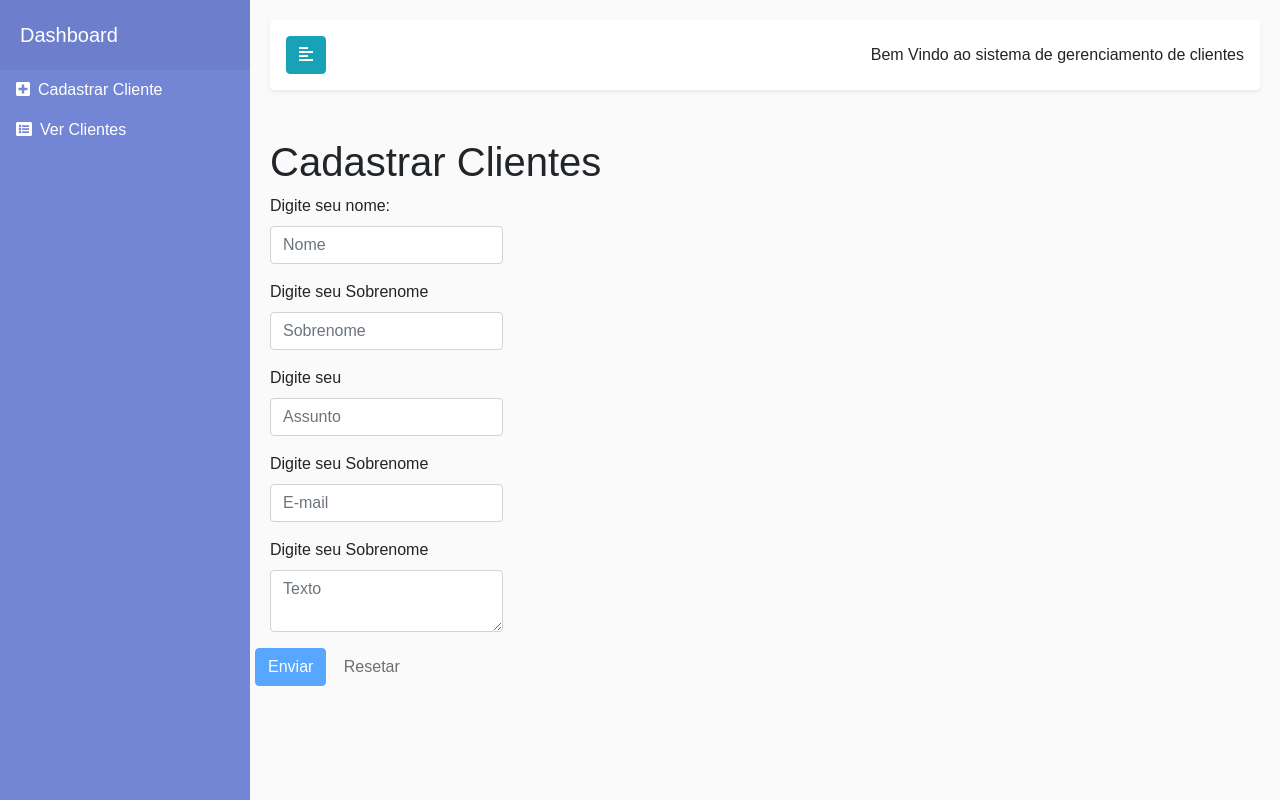
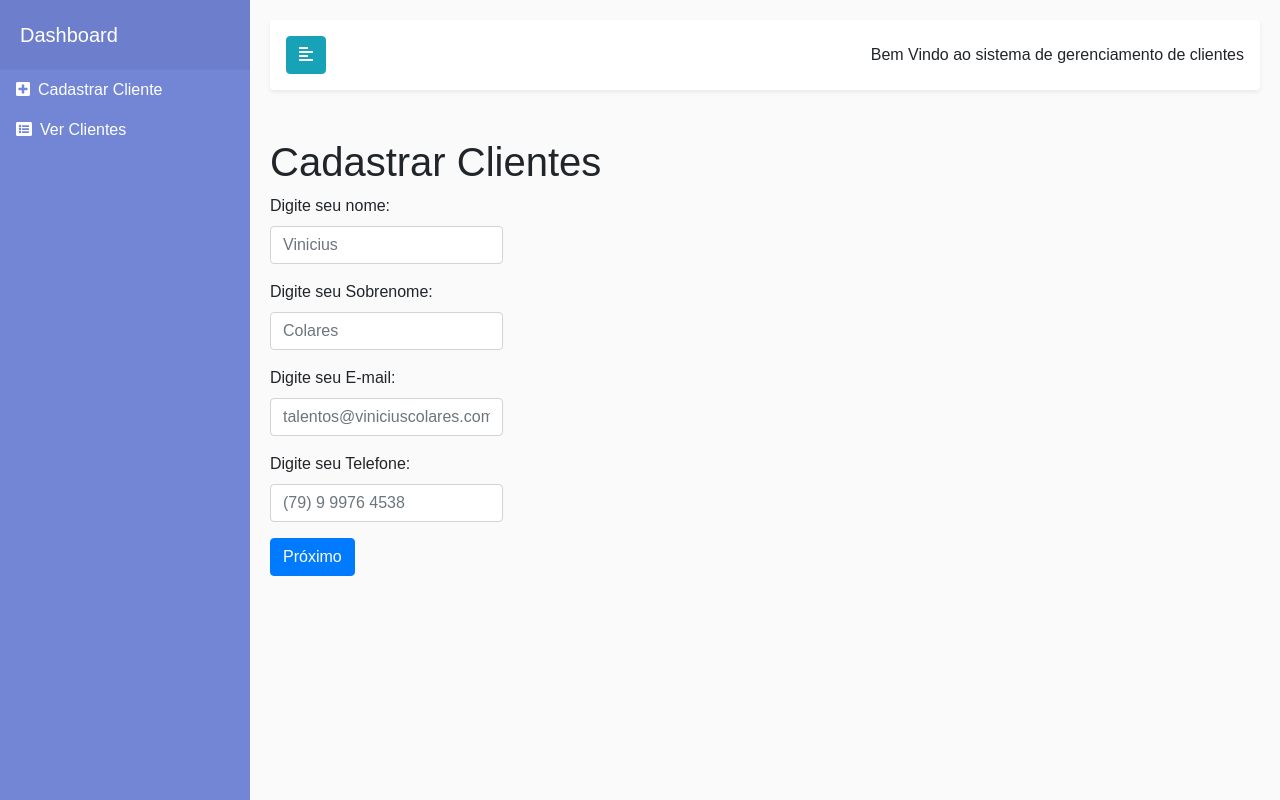
Before and after one commit to amanda-natallie/ReactApp, a React (Create React App) app: page /add-client in a window 1280 px wide. Built offline with nearby package versions, Linux system fonts and the light colour scheme.

Commit message:
Passando Steps!

```diff
--- a/src/pages/Clients/widgets/ListGroupCollapse.js
+++ b/src/pages/Clients/widgets/ListGroupCollapse.js
@@ -30,7 +30,6 @@ class ListGroupCollapse extends React.Component {
           <p>Data de Nascimento: {cat.dataNascimento} </p>
           <p>CPF: {cat.cpf}</p>
           <p>Renda Mensal: {cat.rendaMensal}</p>
-
           </Collapse>
         </div>
       </ListGroupItem>
--- a/src/pages/modules/CadastroCliente/components/Form.js
+++ b/src/pages/modules/CadastroCliente/components/Form.js
@@ -1,11 +1,15 @@
-import React from 'react'
-import {Field, reduxForm} from 'redux-form'
-import { Col, Form, FormGroup, Label, Input, Button} from 'reactstrap';
+import React, { useState } from "react";
+import { Field, reduxForm } from "redux-form";
+import { Col, Form, FormGroup, Label, Input, Button } from "reactstrap";
 
 const FormCadastro = props => {
-  const {handleSubmit, pristine, reset, submitting} = props
+  const { handleSubmit, pristine, reset, submitting } = props;
+  const [step, setStep] = useState(0);
+
   return (
     <Form onSubmit={handleSubmit} className="form">
+      {step === 0 && (
+        <>
           <Col>
             <FormGroup>
               <Label>Digite seu nome:</Label>
@@ -13,73 +17,142 @@ const FormCadastro = props => {
                 name="name"
                 component="input"
                 type="text"
-          placeholder="Nome"
+                placeholder="Vinicius"
                 className="form-control padding-right"
               />
             </FormGroup>
           </Col>
           <Col>
             <FormGroup>
-        <Label> Digite seu Sobrenome</Label>
+              <Label> Digite seu Sobrenome:</Label>
               <Field
                 name="lastname"
                 component="input"
                 type="text"
-          placeholder="Sobrenome"
+                placeholder="Colares"
                 className="form-control"
               />
             </FormGroup>
           </Col>
           <Col>
             <FormGroup>
-        <Label> Digite seu </Label>
+              <Label> Digite seu E-mail:</Label>
               <Field
-          name="subject"
+                name="email"
+                component="input"
+                type="email"
+                placeholder="talentos@viniciuscolares.com"
+                className="form-control"
+              />
+            </FormGroup>
+          </Col>
+          <Col>
+            <FormGroup>
+              <Label> Digite seu Telefone:</Label>
+              <Field
+                name="telefone"
                 component="input"
                 type="text"
-          placeholder="Assunto"
+                placeholder="(79) 9 9976 4538"
+                className="form-control padding-right"
+              />
+            </FormGroup>
+          </Col>
+        </>
+      )}
+      {step === 1 && (
+        <>
+          <Col>
+            <FormGroup>
+              <Label>CEP:</Label>
+              <Field
+                name="cep"
+                component="input"
+                type="text"
+                placeholder="49048-523"
                 className="form-control padding-right"
               />
             </FormGroup>
           </Col>
           <Col>
             <FormGroup>
-        <Label> Digite seu Sobrenome</Label>
+              <Label> Endereço 01:</Label>
               <Field
-          name="email"
+                name="address1"
                 component="input"
-          type="email"
-          placeholder="E-mail"
+                type="text"
+                placeholder="Avenida suvaco da gata, n 171"
                 className="form-control"
               />
             </FormGroup>
           </Col>
           <Col>
             <FormGroup>
-        <Label> Digite seu Sobrenome</Label>
-        <Field name="texto" component="textarea" className="form-control" placeholder="Texto" />
+              <Label> Endereço 02:</Label>
+              <Field
+                name="address2"
+                component="input"
+                type="email"
+                placeholder="Rua baixada da cachorrinha, n 69"
+                className="form-control"
+              />
             </FormGroup>
           </Col>
-      <div className="clearfix"></div>
-      <div className="form-group pull-right">
+        </>
+      )}
+      {step === 2 && (
+        <>
+          <Col>
+            <FormGroup>
+              <Label>Data de nascimento:</Label>
+              <Field
+                name="birthday"
+                component="input"
+                type="text"
+                placeholder="16/01/1992"
+                className="form-control padding-right"
+              />
+            </FormGroup>
+          </Col>
+          <Col>
+            <FormGroup>
+              <Label> CPF:</Label>
+              <Field
+                name="cpf"
+                component="input"
+                type="text"
+                placeholder="156.485.598-69"
+                className="form-control"
+              />
+            </FormGroup>
+          </Col>
+          <Col>
+            <FormGroup>
+              <Label> Renda Mensal:</Label>
+              <Field
+                name="income"
+                component="input"
+                type="email"
+                placeholder="R$ 6.000"
+                className="form-control"
+              />
+            </FormGroup>
+          </Col>
+        </>
+      )}
+      <Col>
         <button
-          type="submit"
+          type={step < 2 ? "button" : "submit"}
           className="btn btn-primary"
-          disabled={pristine || submitting}>
-          Enviar
-        </button>{' '}
-        <button
-          type="button"
-          className="btn btn-default"
-          disabled={pristine || submitting}
-          onClick={reset}>
-          Resetar
+          onClick={() => step < 2 && setStep(step + 1)}
+        >
+          {step < 2 ? "Próximo" : "Enviar"}
         </button>
-      </div>
+      </Col>
     </Form>
-  )
-}
+  );
+};
 
 export default reduxForm({
-  form: 'CadastroClienteForm'
-})(FormCadastro)
+  form: "CadastroClienteForm"
+})(FormCadastro);
```
Also changed, not shown: 1 other file (tests, documents, lock files or other folders). Lines whose indentation alone changed are shown as unchanged.
